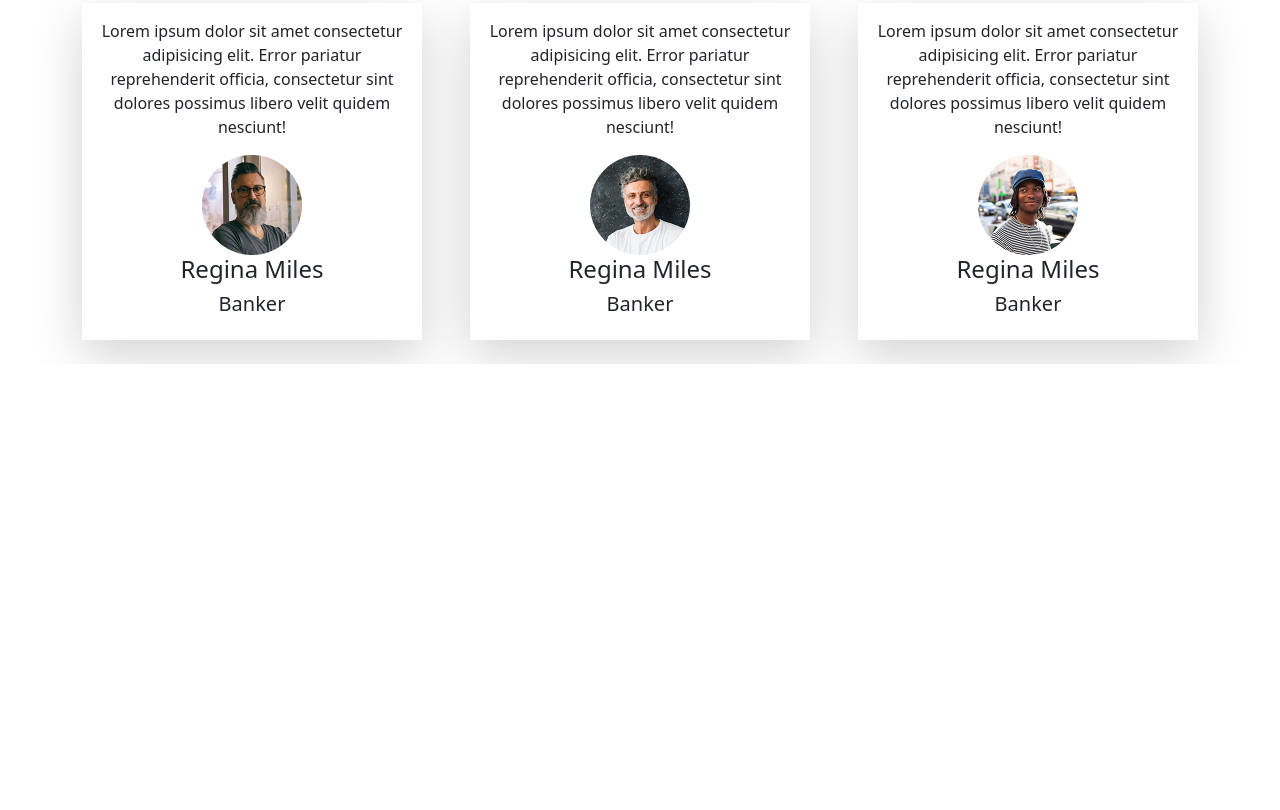
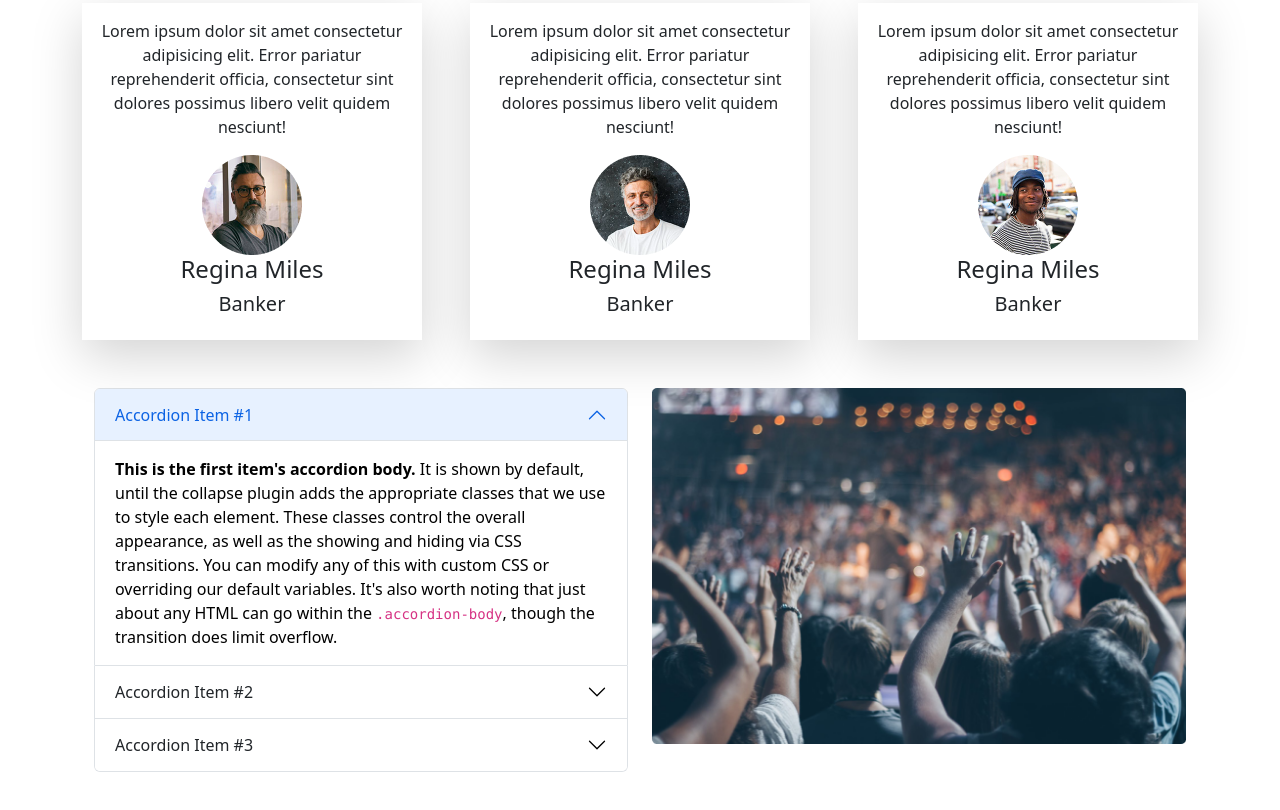
Before and after one commit to tahdiislam/convention-center, a plain HTML site: page index.html in a window 1280 px wide. Shown: the part 1466-2276 px from the top of the page. Before the commit the page ends 1830 px from the top, so only its background shows below. Drawn offline with nearby package versions, Linux system fonts and the light colour scheme.

Commit message:
create fifth section

```diff
--- a/index.html
+++ b/index.html
@@ -283,6 +283,77 @@
                 </div>
             </section>
             <!-- fourth section end -->
+
+            <!-- fifth section start -->
+            <section class="container mt-5 mb-5">
+                <div class="row">
+                    <div class="col-12 col-sm-12 col-md-6">
+                        <div class="accordion" id="accordionPanelsStayOpenExample">
+                            <div class="accordion-item">
+                                <h2 class="accordion-header" id="panelsStayOpen-headingOne">
+                                    <button class="accordion-button" type="button" data-bs-toggle="collapse"
+                                        data-bs-target="#panelsStayOpen-collapseOne" aria-expanded="true"
+                                        aria-controls="panelsStayOpen-collapseOne">
+                                        Accordion Item #1
+                                    </button>
+                                </h2>
+                                <div id="panelsStayOpen-collapseOne" class="accordion-collapse collapse show"
+                                    aria-labelledby="panelsStayOpen-headingOne">
+                                    <div class="accordion-body">
+                                        <strong>This is the first item's accordion body.</strong> It is shown by default, until the collapse
+                                        plugin adds the appropriate classes that we use to style each element. These classes control the overall
+                                        appearance, as well as the showing and hiding via CSS transitions. You can modify any of this with
+                                        custom CSS or overriding our default variables. It's also worth noting that just about any HTML can go
+                                        within the <code>.accordion-body</code>, though the transition does limit overflow.
+                                    </div>
+                                </div>
+                            </div>
+                            <div class="accordion-item">
+                                <h2 class="accordion-header" id="panelsStayOpen-headingTwo">
+                                    <button class="accordion-button collapsed" type="button" data-bs-toggle="collapse"
+                                        data-bs-target="#panelsStayOpen-collapseTwo" aria-expanded="false"
+                                        aria-controls="panelsStayOpen-collapseTwo">
+                                        Accordion Item #2
+                                    </button>
+                                </h2>
+                                <div id="panelsStayOpen-collapseTwo" class="accordion-collapse collapse"
+                                    aria-labelledby="panelsStayOpen-headingTwo">
+                                    <div class="accordion-body">
+                                        <strong>This is the second item's accordion body.</strong> It is hidden by default, until the collapse
+                                        plugin adds the appropriate classes that we use to style each element. These classes control the overall
+                                        appearance, as well as the showing and hiding via CSS transitions. You can modify any of this with
+                                        custom CSS or overriding our default variables. It's also worth noting that just about any HTML can go
+                                        within the <code>.accordion-body</code>, though the transition does limit overflow.
+                                    </div>
+                                </div>
+                            </div>
+                            <div class="accordion-item">
+                                <h2 class="accordion-header" id="panelsStayOpen-headingThree">
+                                    <button class="accordion-button collapsed" type="button" data-bs-toggle="collapse"
+                                        data-bs-target="#panelsStayOpen-collapseThree" aria-expanded="false"
+                                        aria-controls="panelsStayOpen-collapseThree">
+                                        Accordion Item #3
+                                    </button>
+                                </h2>
+                                <div id="panelsStayOpen-collapseThree" class="accordion-collapse collapse"
+                                    aria-labelledby="panelsStayOpen-headingThree">
+                                    <div class="accordion-body">
+                                        <strong>This is the third item's accordion body.</strong> It is hidden by default, until the collapse
+                                        plugin adds the appropriate classes that we use to style each element. These classes control the overall
+                                        appearance, as well as the showing and hiding via CSS transitions. You can modify any of this with
+                                        custom CSS or overriding our default variables. It's also worth noting that just about any HTML can go
+                                        within the <code>.accordion-body</code>, though the transition does limit overflow.
+                                    </div>
+                                </div>
+                            </div>
+                        </div>
+                    </div>
+                    <div class="col-12 col-sm-12 col-md-6">
+                        <img src="./images/people.png" class="img-fluid" alt="">
+                    </div>
+                </div>
+            </section>
+            <!-- fifth section end -->
     </main>
     <!-- main end -->
     <script src="https://cdn.jsdelivr.net/npm/bootstrap@5.2.0/dist/js/bootstrap.bundle.min.js">
```
